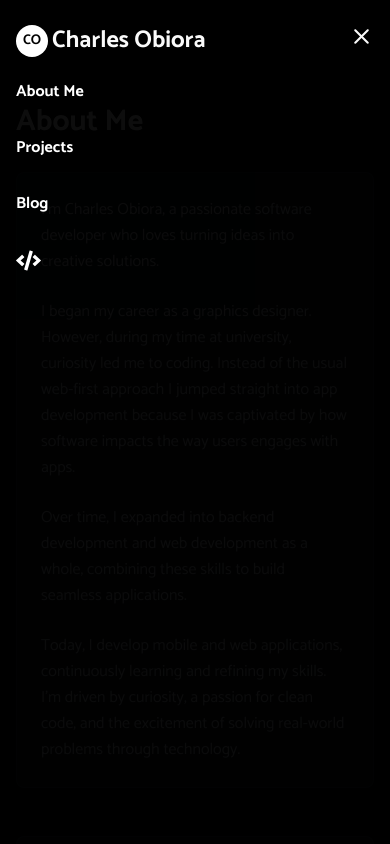
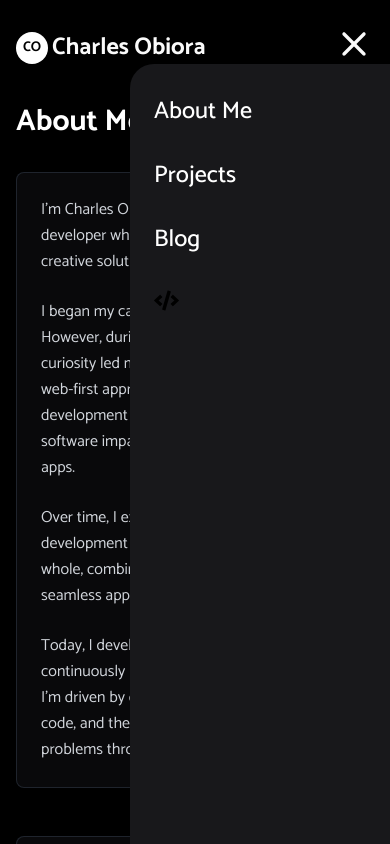
Before and after one commit to Charles77K/My-Portfolio, a Next.js app: page /about in a window 390 px wide. Both pictures are taken after a click on the button 361 px from the left and 36 px from the top of the page. Shown: the top 844 px of the page. Built offline with nearby package versions, Linux system fonts and the light colour scheme.

Commit message:
fix: changed foreground colors and mobile navbar layout

```diff
--- a/app/about/page.tsx
+++ b/app/about/page.tsx
@@ -8,7 +8,7 @@ const About = () => {
       <div className="max-w-3xl mx-auto">
         <h1 className="text-3xl font-bold mb-8 text-white">About Me</h1>
 
-        <div className="space-y-6 bg-gray-800/50 p-6 rounded-lg border border-gray-700/50 shadow-md">
+        <div className="space-y-6 bg-card-foreground p-6 rounded-lg border border-gray-700/50 shadow-md">
           <p className="text-base md:text-lg text-gray-300 leading-relaxed">
             I&apos;m Charles Obiora, a passionate software developer who loves
             turning ideas into creative solutions.
@@ -35,7 +35,7 @@ const About = () => {
           </p>
         </div>
 
-        <div className="mt-12 bg-gray-800/50 p-6 rounded-lg border border-gray-700/50 shadow-md">
+        <div className="mt-12 bg-card-foreground p-6 rounded-lg border border-gray-700/50 shadow-md">
           <h1 className="font-semibold text-2xl mb-4 text-white border-b border-gray-700 pb-2">
             Experience
           </h1>
@@ -59,7 +59,7 @@ const About = () => {
           </ul>
         </div>
 
-        <div className="mt-12 bg-gray-800/50 p-6 rounded-lg border border-gray-700/50 shadow-md">
+        <div className="mt-12 bg-card-foreground p-6 rounded-lg border border-gray-700/50 shadow-md">
           <h2 className="text-2xl font-semibold mb-4 text-white border-b border-gray-700 pb-2">
             Tech Stack
           </h2>
--- a/components/Navbar.tsx
+++ b/components/Navbar.tsx
@@ -48,7 +48,7 @@ const Navbar = () => {
               }}
               onClick={handleToggle}
             >
-              {isOpen ? <X size={25} /> : <Menu size={25} />}
+              {isOpen ? <X size={40} /> : <Menu size={40} />}
             </motion.button>
           </div>
           <ul className="hidden md:flex gap-10 items-center">
@@ -80,15 +80,22 @@ const Navbar = () => {
         </nav>
       </div>
       {isOpen && (
-        <motion.ul
-          initial={{ height: 0, opacity: 0 }}
-          animate={{ height: "auto", opacity: 1 }}
-          // exit={{ height: 0, opacity: 0 }}
+        <motion.div
+          initial={{ x: "100%", opacity: 0 }}
+          animate={{ x: 0, opacity: 1 }}
+          // exit={{ x: "100%", opacity: 0 }}
           transition={{ duration: 0.5, ease: "easeInOut" }}
-          className="flex md:hidden text-base flex-col top-16 text-white bg-black bg-opacity-95 h-1/2 w-full inset-0 fixed gap-8 font-bold px-4 pt-4 z-50"
+          className="flex md:hidden flex-col rounded-l-3xl text-2xl fixed top-16 right-0 bg-zinc-900 text-white
+              h-screen w-2/3 z-50 shadow-lg px-6 py-8 gap-8 font-medium"
         >
           {navData.map((nav, idx) => (
-            <motion.li key={idx} className="underline-offset-8">
+            <motion.nav
+              key={idx}
+              className="underline-offset-8"
+              initial={{ opacity: 0, x: 20 }}
+              animate={{ opacity: 1, x: 0 }}
+              transition={{ delay: 0.1 * idx, duration: 0.4 }}
+            >
               {nav.label === "code" ? (
                 <Link
                   onClick={() => setIsOpen(false)}
@@ -96,16 +103,16 @@ const Navbar = () => {
                   target="_blank"
                   rel="noopener noreferrer"
                 >
-                  <FaCode size={25} color="white" />
+                  <FaCode size={25} color="black" />
                 </Link>
               ) : (
                 <Link onClick={() => setIsOpen(false)} href={nav.href}>
                   {nav.label}
                 </Link>
               )}
-            </motion.li>
+            </motion.nav>
           ))}
-        </motion.ul>
+        </motion.div>
       )}
     </>
   );
--- a/components/Projects.tsx
+++ b/components/Projects.tsx
@@ -58,7 +58,9 @@ const Projects = ({ data }: { data: ProjectType }) => {
             ))}
           </div>
         </div>
-        <div className="bg-gray-800 bg-opacity-50 border border-gray-700 border-opacity-50 rounded-lg mt-5 p-4 flex flex-col space-y-3">
+
+        {/* git link and website section */}
+        <div className="bg-card-foreground bg-opacity-50 border border-gray-700 border-opacity-50 rounded-lg mt-5 p-4 flex flex-col space-y-3">
           <div className="flex items-center justify-between">
             <a
               href={git}
@@ -90,8 +92,9 @@ const Projects = ({ data }: { data: ProjectType }) => {
           </div>
         </div>
       </div>
-      {/* second half */}
-      <div className="flex flex-col space-y-6 bg-gray-800/50 p-4 rounded-lg border border-gray-700/50 shadow-md">
+
+      {/* description */}
+      <div className="flex flex-col space-y-6 bg-card-foreground p-4 rounded-lg border border-gray-700/50 shadow-md">
         <div>
           <h2 className="text-2xl md:text-3xl font-bold text-white mb-2 tracking-tight">
             {title}
@@ -101,6 +104,7 @@ const Projects = ({ data }: { data: ProjectType }) => {
           </p>
         </div>
 
+        {/* development team */}
         <div>
           <h3 className="text-xl font-semibold text-white mb-4 border-b border-gray-700 pb-2">
             Development Team
@@ -109,7 +113,7 @@ const Projects = ({ data }: { data: ProjectType }) => {
             {developers.map((dev, idx) => (
               <div
                 key={idx}
-                className="flex items-center justify-between bg-gray-800/75 p-4 rounded-md transition-all duration-300 hover:bg-gray-800/90"
+                className="flex items-center justify-between bg-zinc-900/50 p-4 rounded-md transition-all duration-300 hover:bg-zinc-900"
               >
                 <div>
                   <p className="text-white font-medium text-lg">
@@ -125,6 +129,7 @@ const Projects = ({ data }: { data: ProjectType }) => {
                     ))}
                   </p>
                 </div>
+                {/* email and github */}
                 <div className="flex items-center space-x-3">
                   <a
                     href={`mailto:${dev.email}`}
--- a/lib/static.tsx
+++ b/lib/static.tsx
@@ -3,7 +3,6 @@ import {
   SiRedux,
   SiNextdotjs,
   SiTailwindcss,
-  SiStyledcomponents,
   SiTypescript,
   SiExpo,
   SiNodedotjs,
@@ -29,10 +28,7 @@ export const techStack = [
   { icon: <SiMongodb size={22} color="green" />, text: "MongoDB" },
   { icon: <SiTailwindcss size={22} color="#06B6D4" />, text: "Tailwind CSS" },
   { icon: <SiRedux size={22} color="#764ABC" />, text: "Redux" },
-  {
-    icon: <SiStyledcomponents size={22} color="#DB7093" />,
-    text: "Styled Components",
-  },
+
   { icon: <FaGit size={22} color="#F05033" />, text: "Git" },
 ];
 
```
